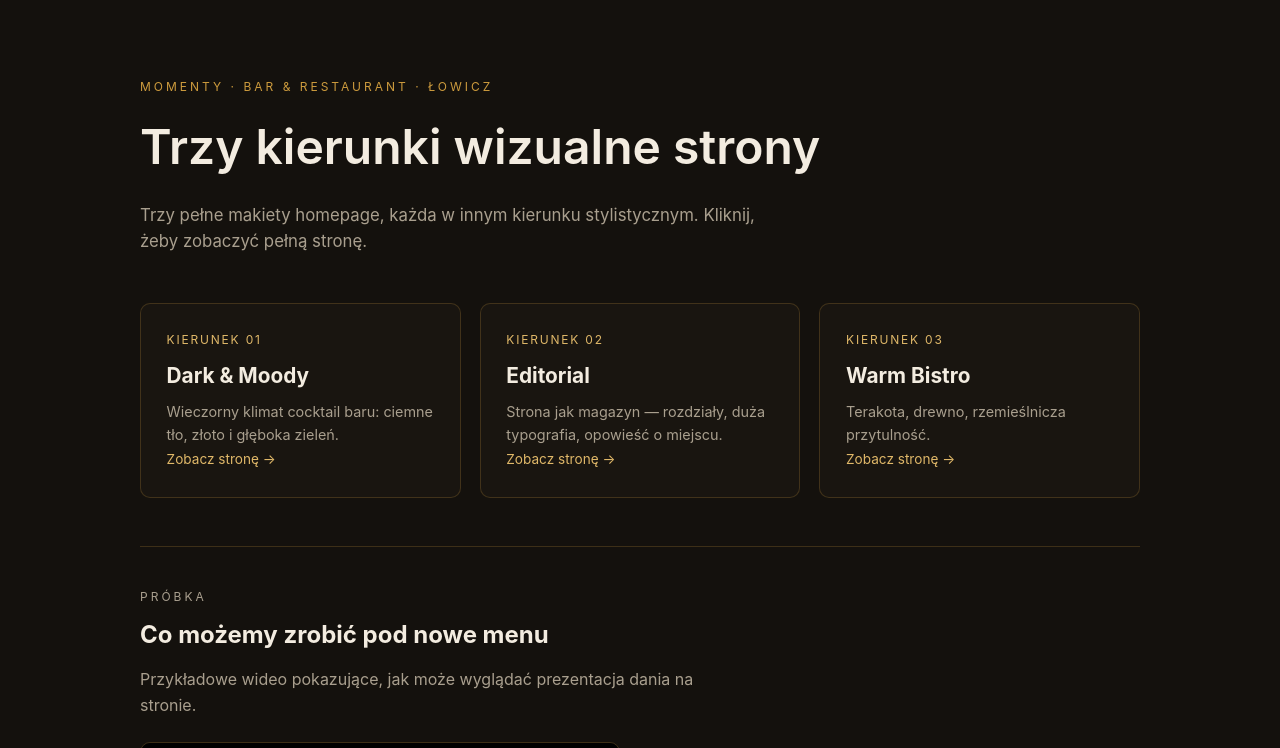
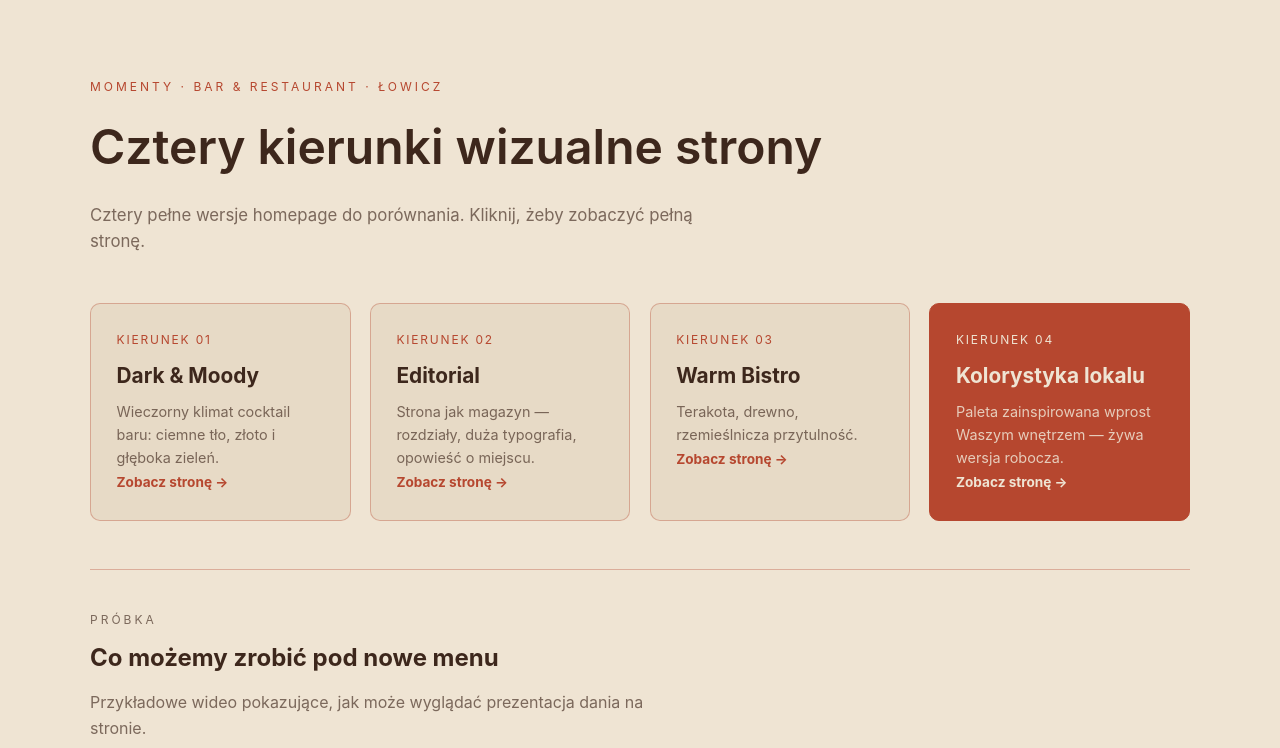
Before and after one commit to mariolasobczak/momenty, a plain HTML site: page index.html in a window 1280 px wide. Shown: the top 748 px of the page. Drawn offline with Linux system fonts and the light colour scheme; grey boxes are pictures that could not be loaded.

Commit message:
Dodaj kierunek 04 (link do v1) i przełącz kolorystykę huba na warm bistro

```diff
--- a/index.html
+++ b/index.html
@@ -5,21 +5,25 @@
 <meta name="viewport" content="width=device-width, initial-scale=1">
 <title>Momenty · Podgląd kierunków</title>
 <style>
-  :root{--bg:#14110d;--paper:#f3ece0;--muted:#a99f8e;--amber:#cd9b3d;--amber-soft:#e0b869;--line:rgba(205,155,61,.22)}
+  :root{--cream:#efe4d3;--cream2:#e7dac6;--terra:#b6472f;--brown:#3d271c;--muted:rgba(61,39,28,.65);--line:rgba(182,71,47,.35)}
   *{box-sizing:border-box;margin:0;padding:0}
-  body{font-family:-apple-system,BlinkMacSystemFont,'Segoe UI',sans-serif;background:var(--bg);color:var(--paper);line-height:1.6;min-height:100vh;padding:6vw}
-  .wrap{max-width:1000px;margin:0 auto}
-  .kicker{font-size:.75rem;letter-spacing:.25em;text-transform:uppercase;color:var(--amber)}
+  body{font-family:-apple-system,BlinkMacSystemFont,'Segoe UI',sans-serif;background:var(--cream);color:var(--brown);line-height:1.6;min-height:100vh;padding:6vw}
+  .wrap{max-width:1100px;margin:0 auto}
+  .kicker{font-size:.75rem;letter-spacing:.25em;text-transform:uppercase;color:var(--terra)}
   h1{font-size:clamp(1.8rem,5vw,3rem);margin:.8rem 0 1rem;font-weight:600}
   p.lead{color:var(--muted);max-width:60ch;margin-bottom:3rem;font-size:1.05rem}
-  .cards{display:grid;grid-template-columns:repeat(3,1fr);gap:1.2rem;margin-bottom:3rem}
-  @media(max-width:820px){.cards{grid-template-columns:1fr}}
-  .card{display:block;border:1px solid var(--line);border-radius:10px;padding:1.6rem;text-decoration:none;color:inherit;transition:.2s;background:#191510}
-  .card:hover{border-color:var(--amber);transform:translateY(-3px)}
-  .card .n{font-size:.75rem;letter-spacing:.15em;text-transform:uppercase;color:var(--amber-soft);margin-bottom:.6rem;display:block}
+  .cards{display:grid;grid-template-columns:repeat(4,1fr);gap:1.2rem;margin-bottom:3rem}
+  @media(max-width:980px){.cards{grid-template-columns:repeat(2,1fr)}}
+  @media(max-width:560px){.cards{grid-template-columns:1fr}}
+  .card{display:block;border:1px solid var(--line);border-radius:10px;padding:1.6rem;text-decoration:none;color:inherit;transition:.2s;background:var(--cream2)}
+  .card:hover{border-color:var(--terra);transform:translateY(-3px)}
+  .card .n{font-size:.75rem;letter-spacing:.15em;text-transform:uppercase;color:var(--terra);margin-bottom:.6rem;display:block}
   .card h2{font-size:1.3rem;margin-bottom:.5rem}
   .card p{color:var(--muted);font-size:.9rem}
-  .card .go{margin-top:1rem;color:var(--amber-soft);font-size:.85rem}
+  .card .go{margin-top:1rem;color:var(--terra);font-size:.85rem;font-weight:700}
+  .card.live{background:var(--terra);color:var(--cream);border-color:var(--terra)}
+  .card.live .n,.card.live .go{color:var(--cream)}
+  .card.live p{color:rgba(239,228,211,.85)}
   .video-section{border-top:1px solid var(--line);padding-top:2.5rem}
   .video-section .kicker{margin-bottom:.6rem}
   .video-section h2{font-size:1.5rem;margin-bottom:.8rem}
@@ -31,8 +35,8 @@
 <body>
 <div class="wrap">
   <p class="kicker">Momenty · Bar &amp; Restaurant · Łowicz</p>
-  <h1>Trzy kierunki wizualne strony</h1>
-  <p class="lead">Trzy pełne makiety homepage, każda w innym kierunku stylistycznym. Kliknij, żeby zobaczyć pełną stronę.</p>
+  <h1>Cztery kierunki wizualne strony</h1>
+  <p class="lead">Cztery pełne wersje homepage do porównania. Kliknij, żeby zobaczyć pełną stronę.</p>
 
   <div class="cards">
     <a class="card" href="kierunek-1-dark-moody.html">
@@ -53,6 +57,12 @@
       <p>Terakota, drewno, rzemieślnicza przytulność.</p>
       <span class="go">Zobacz stronę →</span>
     </a>
+    <a class="card live" href="https://terazstrona-momenty.vercel.app/" target="_blank" rel="noopener">
+      <span class="n">Kierunek 04</span>
+      <h2>Kolorystyka lokalu</h2>
+      <p>Paleta zainspirowana wprost Waszym wnętrzem — żywa wersja robocza.</p>
+      <span class="go">Zobacz stronę →</span>
+    </a>
   </div>
 
   <div class="video-section">
```
